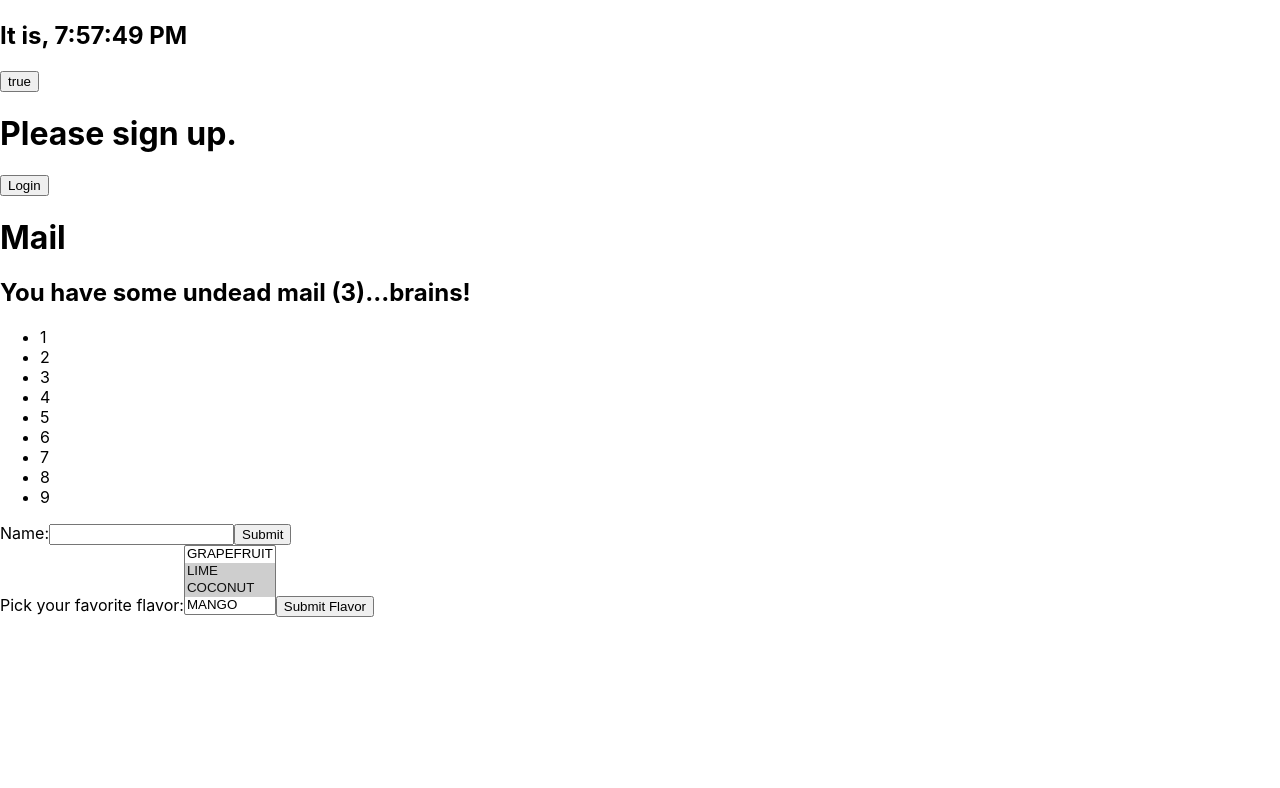
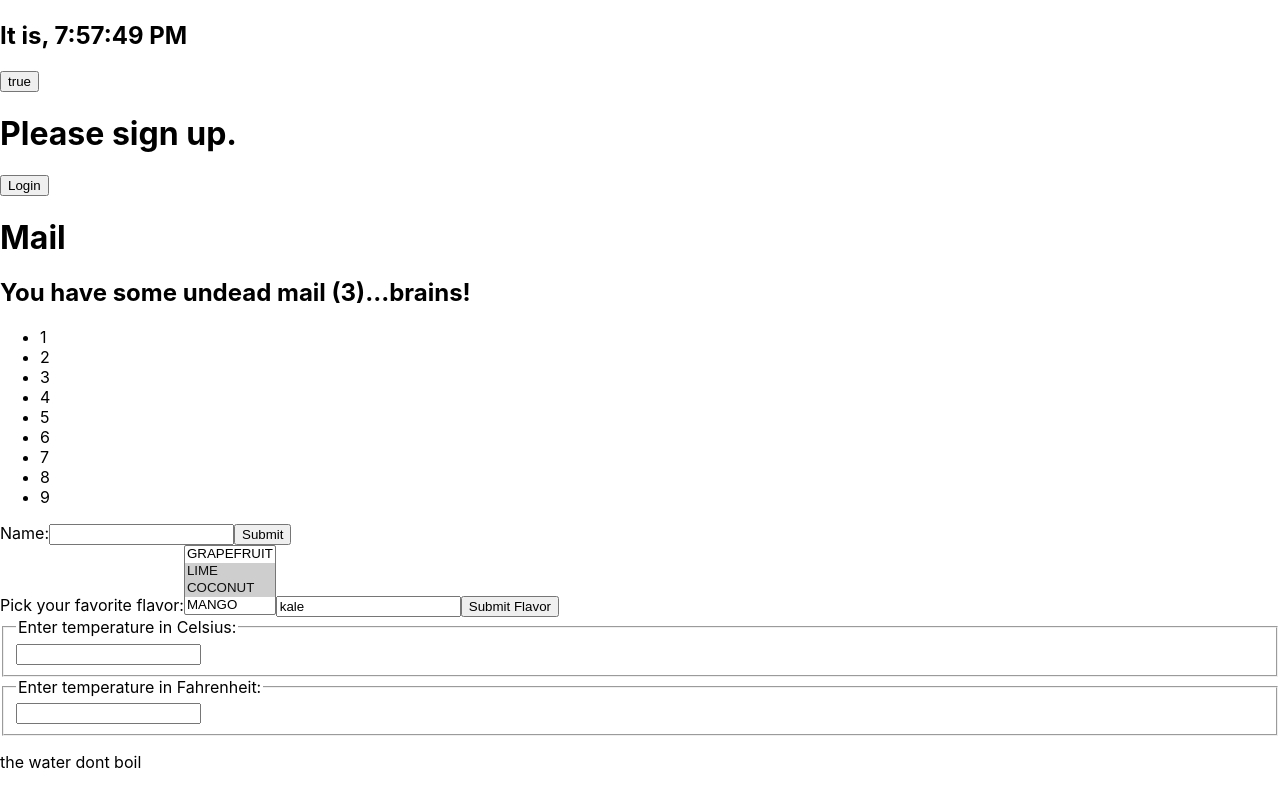
Before and after one commit to lightsage88/react-guide, a React (Create React App) app: page / in a window 1280 px wide. Shown: the part 366-1154 px from the top of the page. Before the commit the page ends 983 px from the top, so only its background shows below. Built offline with nearby package versions, Linux system fonts and the light colour scheme.

Commit message:
lifted up state. going to bed

```diff
--- a/src/index.js
+++ b/src/index.js
@@ -199,6 +199,7 @@ function App() {
             <NumberList numbers={numbers} />
             <NameFormControlledComponent />
             <FlavorFormControlledComponent />
+            <Calculator />
         </div>
     )
 }
@@ -271,13 +272,98 @@ class FlavorFormControlledComponent extends React.Component {
                         <option value="mango">MANGO</option>
                     </select>
                 </label>
-                <input type="submit" value="Submit Flavor" />
+                <input value="kale" readOnly/>
+                 <input type="submit" value="Submit Flavor" />
+
             </form>
         );
     }
 }
 
+function toCelsius(fahrenheit){
+    return (fahrenheit - 32) * 5/9;
+}
+function toFahrenheit(celsius){
+    return (celsius * 9/5) + 32;
+}
 
+function tryConvert(temperature, convert){
+    const input = parseFloat(temperature);
+    if(Number.isNaN(input)){
+        return '';
+    }
+    const output = convert(input);
+    const rounded = Math.round(output * 1000)/1000;
+    return rounded.toString();
+}
+
+function BoilingVerdict(props) {
+    if(props.celsius >= 100) {
+        return <p>Water boils</p>
+    }
+    return <p>the water dont boil</p>
+}
+
+class Calculator extends React.Component {
+   constructor(props){
+       super(props);
+       this.state = {
+        temperature: '',
+        scale: "c"
+       };
+   }
+
+   handleCelsiusChange(temperature) {
+       this.setState({scale: 'c', temperature})
+   }
+
+   handleFahrenheitChange(temperature){
+       this.setState({scale:'f', temperature});
+   }
+    render(){
+        const scale = this.state.scale;
+        const temperature = this.state.temperature;
+        const celsius = scale === 'f' ? tryConvert(temperature, toCelsius) : temperature;
+        const fahrenheit = scale === 'c' ? tryConvert(temperature, toFahrenheit) : temperature;
+        return(
+            <div>
+                <TemperatureInput scale="c"  temperature={celsius} onTemperatureChange={this.handleCelsiusChange.bind(this)}/>
+                <TemperatureInput scale="f" temperature={fahrenheit}  onTemperatureChange={this.handleFahrenheitChange.bind(this)}/>
+                <BoilingVerdict celsius={parseFloat(celsius)} />
+            </div>
+        )
+    }
+}
+
+
+const scaleNames = {
+    c: "Celsius",
+    f: "Fahrenheit"
+};
+
+class TemperatureInput extends React.Component {
+    constructor(props){
+        super(props);
+
+    }
+
+    handleChange(e) {
+        // this.setState({temperature: e.target.value});
+        this.props.onTemperatureChange(e.target.value);
+    }
+
+
+    render(){
+        const temperature = this.props.temperature;
+        const scale= this.props.scale;
+        return(
+            <fieldset>
+                <legend>Enter temperature in {scaleNames[scale]}:</legend>
+                <input value={temperature} onChange={this.handleChange.bind(this)}/>
+            </fieldset>
+        );
+    }
+}
 
 ReactDOM.render(<App />, document.getElementById('root'));
 
```
